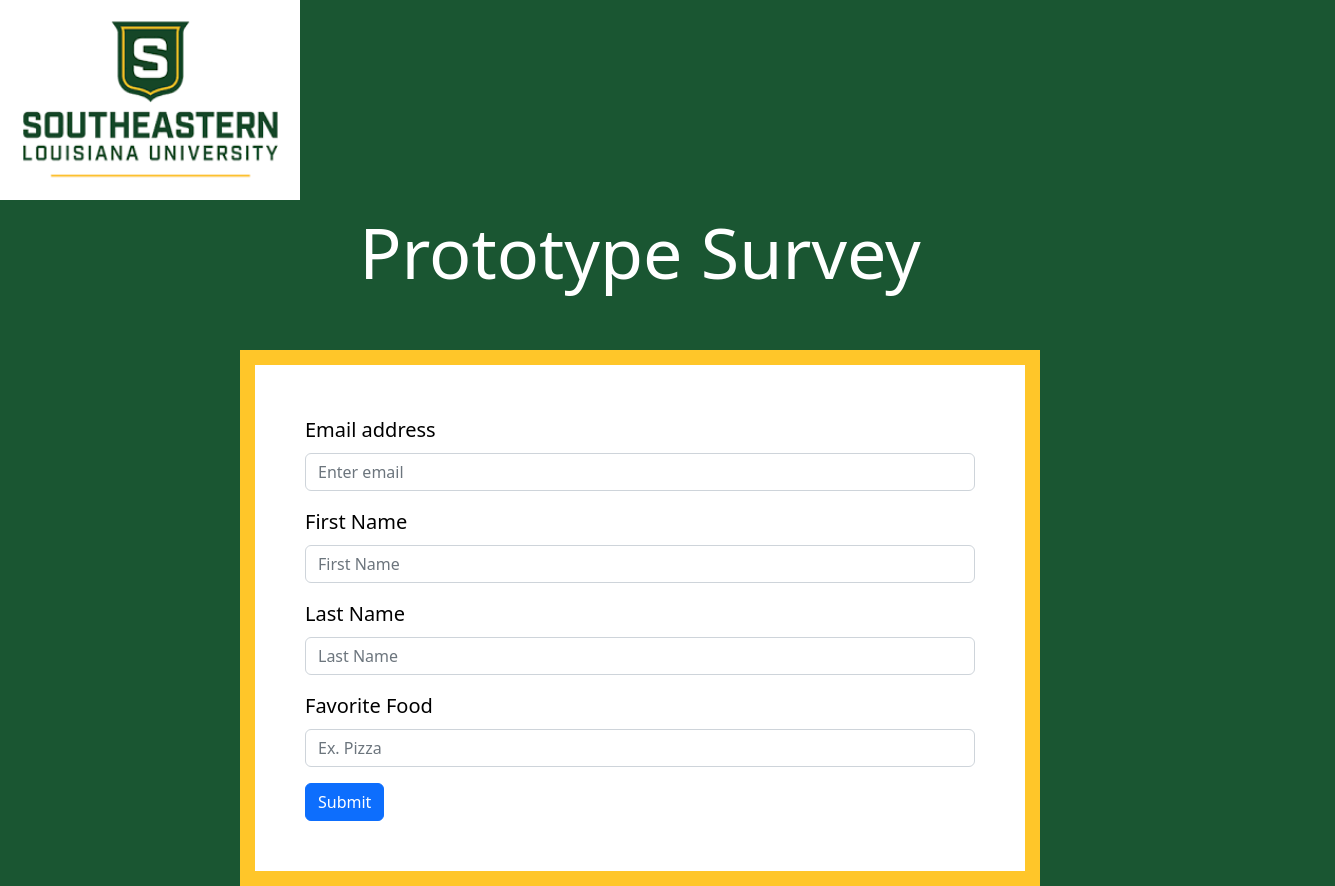
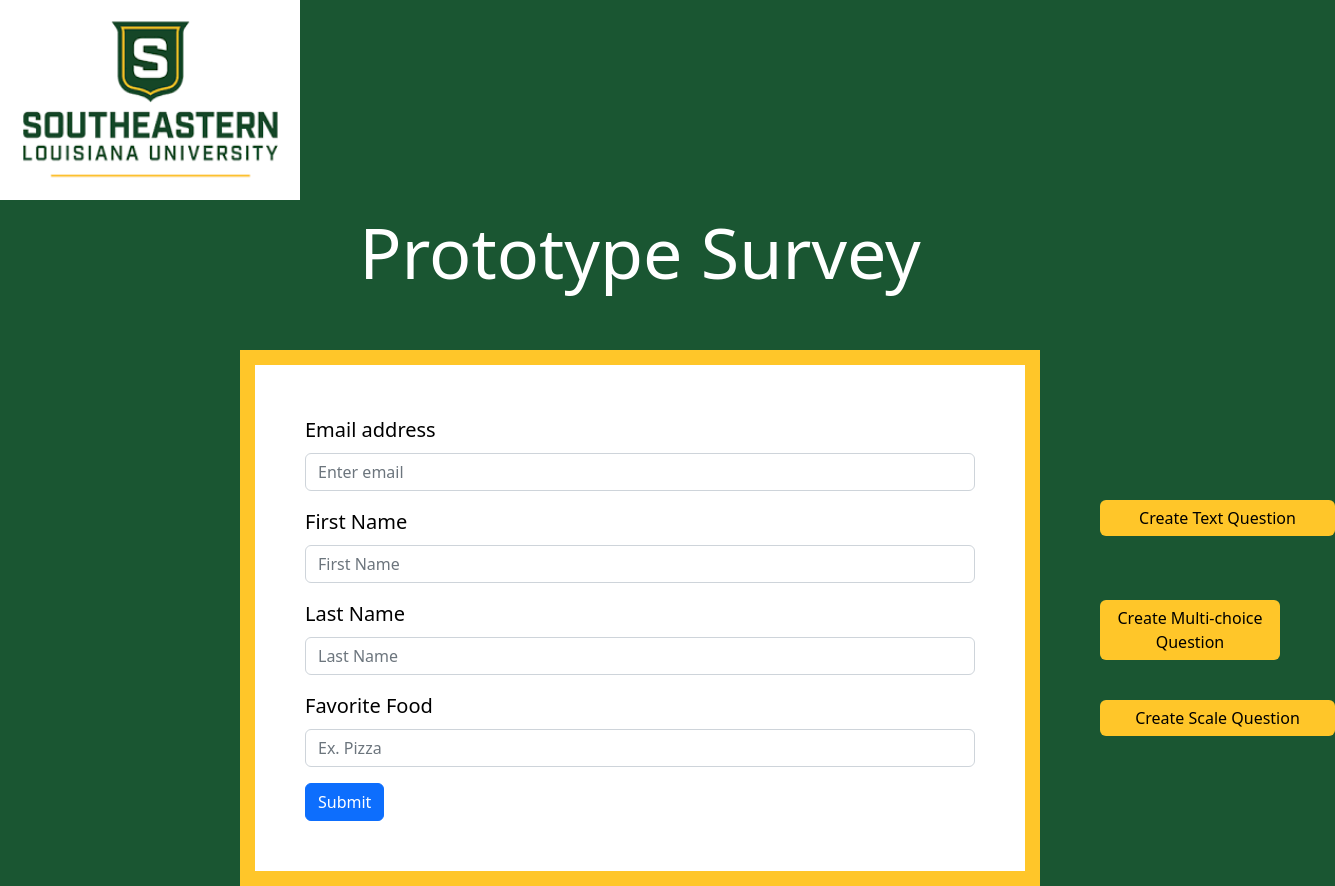
Before and after one commit to Bradley-Miller/LeoForms, a React (Create React App) app in the folder ClientApp/: page /form in a window 1280 px wide. Shown: the whole page, 1335 px wide, since content can reach past the window. Built offline with nearby package versions, Linux system fonts and the light colour scheme; what gapi-script would draw is missing.

Commit message:
FormID and Changing stuff
We are now fetching the formId on form creation and we're able to now add stuff to the google from using batchUpdate.

There is a problem in regards to the stuff dealing with sessionstorage and keeping stuff around so let's try to fix that stuff in the future.

```diff
--- a/ClientApp/src/FormEdit.js
+++ b/ClientApp/src/FormEdit.js
@@ -1,12 +1,139 @@
+import { gapi } from 'gapi-script';
 import Button from 'react-bootstrap/Button';
 import Form from 'react-bootstrap/Form';
 
 import './FormEditcss.css'
 
+//This function is going to be how we update the form.
+//NEEDS THE FORM ID TO WORK
+
+
+var textUpdateBody = {
+    "includeFormInResponse": false,
+    "requests": [
+      {
+        "createItem": {
+          "item": {
+            "questionItem": {
+              "question": {
+                "textQuestion": {
+                  "paragraph": false
+                }
+              }
+            }
+          },
+          "location": {
+            "index": 0
+          }
+        }
+      }
+    ],
+}
+
+
+var scaleUpdateBody = {
+  "includeFormInResponse": false,
+  "requests": [
+    {
+      "createItem": {
+        "item": {
+          "questionItem": {
+            "question": {
+              "scaleQuestion": {
+                "low": 0,
+                "high": 10,
+                "highLabel": "High",
+                "lowLabel": "Low",
+
+              }
+            }
+          }
+        },
+        "location": {
+          "index": 0
+        }
+      }
+    }
+  ],
+}
+
+var MultiChoiceUpdateBody = {
+  "includeFormInResponse": false,
+  "requests": [
+    {
+      "createItem": {
+        "item": {
+          "questionItem": {
+            "question": {
+              "choiceQuestion": {
+                "options": [{
+                  "value": "a"
+                },
+                  {
+                    "value": "b"
+                  }
+              ],
+              "type": "RADIO"
+              }
+            }
+          }
+        },
+        "location": {
+          "index": 0
+        }
+      }
+    }
+  ],
+}
+
+function textUpdate(){
+    gapi.client.request({
+      path: 'https://forms.googleapis.com/v1/forms/'+sessionStorage.getItem("currentFormId")+':batchUpdate',
+      method: 'POST',
+      body: textUpdateBody,
+      headers: {
+        "Content-type": "application/json",
+    },
+}).then(function(response) { return response.json;
+     },
+        function(err) { console.error("form not created");});
+    }
+
+function multiUpdate(){
+    gapi.client.request({
+      path: 'https://forms.googleapis.com/v1/forms/'+sessionStorage.getItem("currentFormId")+':batchUpdate',
+      method: 'POST',
+      body: MultiChoiceUpdateBody,
+      headers: {
+        "Content-type": "application/json",
+    },
+}).then(function(response) { return response.json;
+      },
+        function(err) { console.error("form not created");});
+    }
+
+function scaleUpdate(){
+      gapi.client.request({
+        path: 'https://forms.googleapis.com/v1/forms/'+sessionStorage.getItem("currentFormId")+':batchUpdate',
+        method: 'POST',
+        body: scaleUpdateBody,
+        headers: {
+          "Content-type": "application/json",
+      },
+  }).then(function(response) { return response.json;
+        },
+          function(err) { console.error("form not created");});
+      }
+
+
+
 //Dakota- This is a basic prototype form consisting of text boxes asking for basic information such as email, first and last name, and favorite food
 //The goal for the futre is to impliment images, videos, and a code editor to execute programs, as well as processes that allow for consistency
 //when taking in data, for example making sure the first letter is capitalized
 function FormPrototype() {
+
+  console.log(sessionStorage.getItem("currentFormId"));
+
   return (
 
     <Form>
@@ -37,6 +164,20 @@ function FormPrototype() {
         Submit
       </Button>
       </div>
+
+    <div className='buttons'>
+      <Button className = "CreateTextQuestion" onClick={textUpdate}>
+        Create Text Question
+      </Button>
+
+      <Button className = "CreateMultiQuestion" onClick={multiUpdate}>
+        Create Multi-choice Question
+      </Button>
+
+      <Button className = "CreateScaleQuestion" onClick={scaleUpdate}>
+        Create Scale Question
+      </Button>
+      </div>
     </Form>
   );
 }
--- a/ClientApp/src/FormEditcss.css
+++ b/ClientApp/src/FormEditcss.css
@@ -31,6 +31,41 @@
 
   }
 
+  .CreateTextQuestion{
+    color: black;
+    position: absolute;
+    left: 1100px;
+    top: 500px;
+    width: 235px;
+    background: rgb(255, 198, 41);
+    border: 0px rgb(255, 198, 41) ;
+
+
+  }
+
+  .CreateMultiQuestion{
+    color: black;
+    position: absolute;
+    left: 1100px;
+    top:600px;
+    background: rgb(255, 198, 41);
+    border: 0px rgb(255, 198, 41);
+  }
+
+  .CreateScaleQuestion{
+    color:black;
+    position: absolute;
+    left:1100px;
+    top:700px;
+    width:235px;
+    background: rgb(255, 198, 41);
+    border: 0px rgb(255, 198, 41);
+  }
+
+  .buttons{
+    align-items: center;
+  }
+
   .button{
 
     color: #1A5632;
--- a/ClientApp/src/Portal.js
+++ b/ClientApp/src/Portal.js
@@ -21,22 +21,27 @@ import { Navigate } from "react-router-dom";
     }
   }
 
- function execute(){
-    return gapi.client.request({
+  function GetFetch(){
+    fetch(gapi.client.request({
       path: 'https://forms.googleapis.com/v1/forms',
       method: 'POST',
       body: form,
       headers: {
           "Content-type": "application/json",
       },
-    }).then(function() { console.log ("form created!");},
-            function(err) { console.error("form not created");});
+  }).then(function(response){
+      console.log(response.result.formId);
+      //return(response.result.formId);
+      return sessionStorage.setItem("currentFormId", response.result.formId);
+    },));
   }
 
 
   function createForm(){
     loadClient();
-    execute();
+   //sessionStorage.setItem("currentFormId", GetFetch());
+   GetFetch();
+   // execute();
 
   }
 
@@ -46,7 +51,9 @@ function Portal() {
 
   const createThisForm = (res) =>{
     createForm();
+    if(sessionStorage.getItem("currentFormId")!=null){
     setShowForm(true);
+    }
   }
   console.log(showForm);
   if(showForm[0]===false){
```
Also changed, not shown: 1 other file (tests, documents, lock files or other folders). Lines whose indentation alone changed are shown as unchanged.
